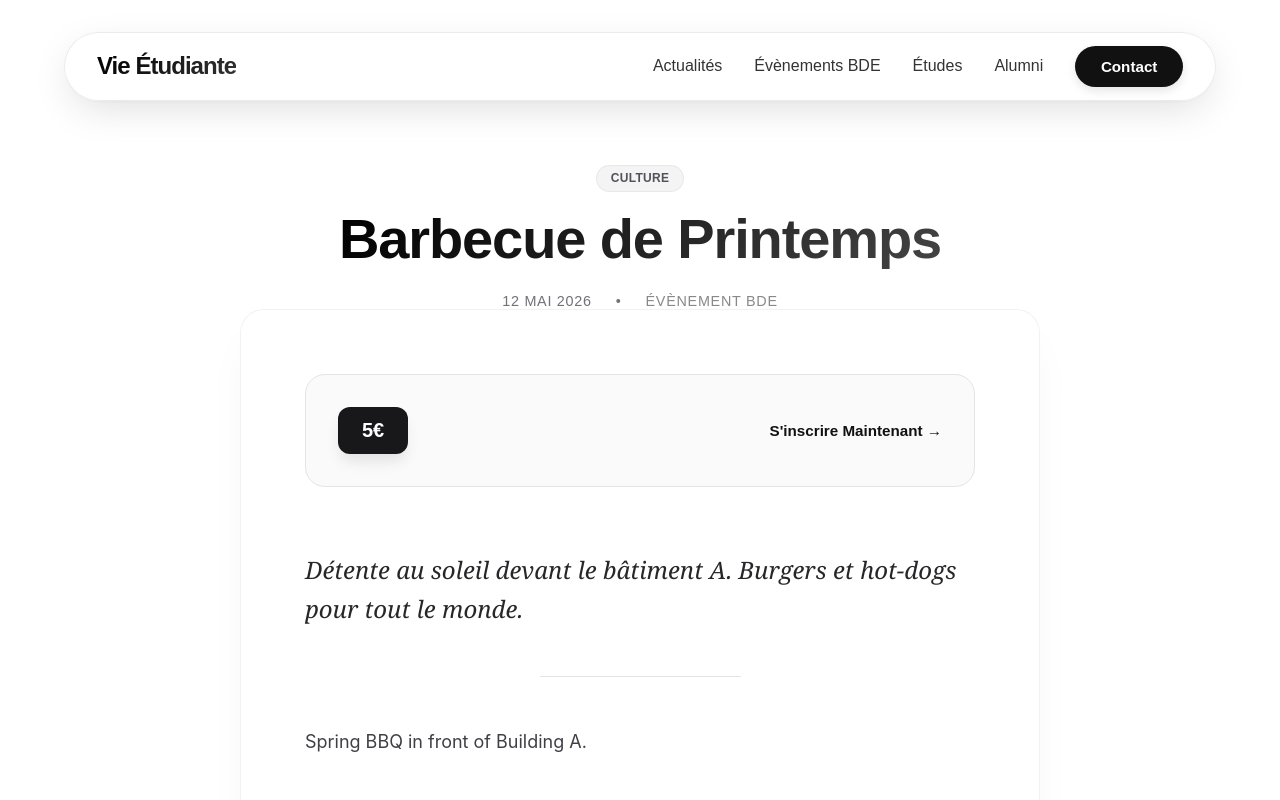
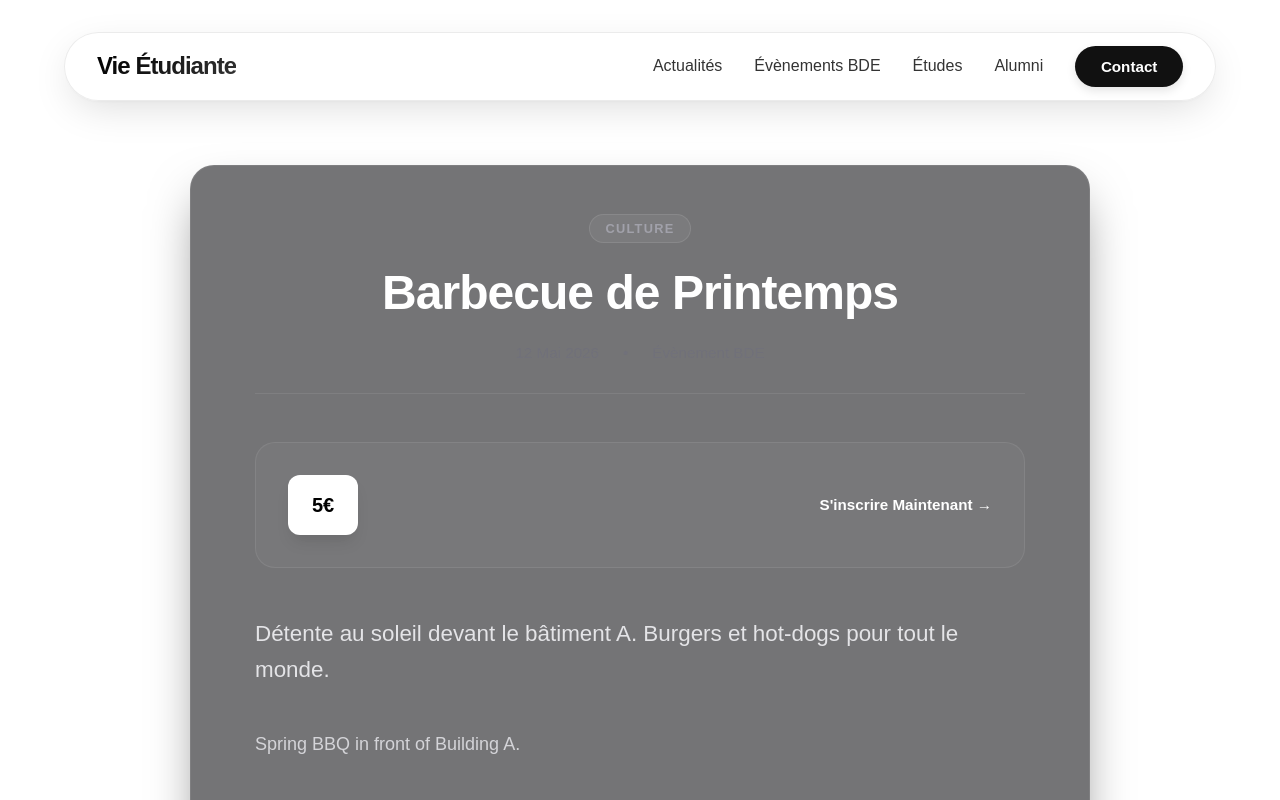
Before and after one commit to TORCHIN-Maxence-24020376/vie-etudiante, a Next.js app in the folder vie-etudiante/: page /bde/barbecue-printemps in a window 1280 px wide. Shown: the top 800 px of the page. Built offline with nearby package versions, Linux system fonts and the light colour scheme.

Commit message:
Commit 4

```diff
--- a/vie-etudiante/src/app/bde/[slug]/page.tsx
+++ b/vie-etudiante/src/app/bde/[slug]/page.tsx
@@ -1,5 +1,5 @@
 import Link from 'next/link';
-import styles from '../../inner.module.css';
+import ArticleDetail from '../../../components/ArticleDetail/ArticleDetail';
 import contentData from '../../../data/content.json';
 import { notFound } from 'next/navigation';
 
@@ -18,44 +18,17 @@ export default async function EventDetail({ params }: { params: Promise<{ slug:
     }
 
     return (
-        <main className={styles.main}>
-            {/* Editorial Header */}
-            <section className={styles.hero} style={{ paddingBottom: '2rem' }}>
-                <div className={styles.detailHeader}>
-                    <span className={styles.categoryBadge}>{event.category}</span>
-                </div>
-                <h1 className={styles.title}>{event.title}</h1>
-                <div className={styles.detailMetaGroup}>
-                    <span className={styles.detailDate}>{event.date}</span>
-                    <span>•</span>
-                    <span style={{ color: '#888' }}>Évènement BDE</span>
-                </div>
-            </section>
-
-            {/* Article Content */}
-            <article className={styles.articleContainer}>
-                {/* Event Specific Card */}
-                <div className={styles.eventMetaBox}>
-                    <span className={styles.priceTag}>{event.price}</span>
-                    <a href="#" className={styles.cardLink}>S'inscrire Maintenant →</a>
-                </div>
-
-                <p className={styles.journalLead}>
-                    {event.desc}
-                </p>
-
-                <hr className={styles.detailDivider} />
-
-                <div className={styles.journalBody}>
-                    {event.content || "Détails de l'événement à venir..."}
-                </div>
-
-                <div className={styles.backLinkContainer}>
-                    <Link href="/bde" className={styles.backButton}>
-                        ← Retour aux événements
-                    </Link>
-                </div>
-            </article>
-        </main>
+        <ArticleDetail
+            category={event.category}
+            title={event.title}
+            date={event.date}
+            subtitle="Évènement BDE"
+            description={event.desc}
+            content={event.content}
+            backLink="/bde"
+            backText="← Retour aux événements"
+            price={event.price}
+            registerLink="#"
+        />
     );
 }
--- a/vie-etudiante/src/app/actualites/[slug]/ArticleDetail.module.css
+++ b/vie-etudiante/src/components/ArticleDetail/ArticleDetail.module.css
@@ -122,6 +122,45 @@
     }
 }
 
+/* Event Specific Styles */
+
+.eventMetaBox {
+    background: rgba(255, 255, 255, 0.03);
+    border-radius: 20px;
+    padding: 2rem;
+    display: flex;
+    justify-content: space-between;
+    align-items: center;
+    margin-bottom: 3rem;
+    border: 1px solid rgba(255, 255, 255, 0.08);
+}
+
+.priceTag {
+    background: #fff;
+    color: #000;
+    padding: 0.75rem 1.5rem;
+    border-radius: 12px;
+    font-weight: 700;
+    font-size: 1.25rem;
+    box-shadow: 0 10px 15px -3px rgba(0, 0, 0, 0.1);
+}
+
+.cardLink {
+    color: #fff;
+    font-weight: 600;
+    text-decoration: none;
+    font-size: 0.95rem;
+    display: inline-flex;
+    align-items: center;
+    gap: 0.5rem;
+    transition: gap 0.2s ease;
+}
+
+.cardLink:hover {
+    gap: 0.75rem;
+    text-decoration: underline;
+}
+
 @media (max-width: 768px) {
     .articleContainer {
         padding: 2rem;
@@ -135,4 +174,10 @@
     .lead {
         font-size: 1.15rem;
     }
+
+    .eventMetaBox {
+        flex-direction: column;
+        gap: 1.5rem;
+        text-align: center;
+    }
 }
--- /dev/null
+++ b/vie-etudiante/src/components/ArticleDetail/ArticleDetail.tsx
@@ -0,0 +1,74 @@
+import Link from 'next/link';
+import styles from './ArticleDetail.module.css';
+
+interface ArticleDetailProps {
+    category: string;
+    title: string;
+    date: string;
+    readTime?: string;
+    subtitle?: string;
+    description: string;
+    content: string;
+    backLink: string;
+    backText: string;
+    price?: string;
+    registerLink?: string;
+}
+
+export default function ArticleDetail({
+    category,
+    title,
+    date,
+    readTime,
+    subtitle,
+    description,
+    content,
+    backLink,
+    backText,
+    price,
+    registerLink
+}: ArticleDetailProps) {
+    return (
+        <main className={styles.main}>
+            <article className={styles.articleContainer}>
+                <header className={styles.header}>
+                    <span className={styles.category}>{category}</span>
+                    <h1 className={styles.title}>{title}</h1>
+                    <div className={styles.meta}>
+                        <time>{date}</time>
+                        {(readTime || subtitle) && <span>•</span>}
+                        {readTime && <span>{readTime}</span>}
+                        {subtitle && <span>{subtitle}</span>}
+                    </div>
+                </header>
+
+                <div className={styles.content}>
+                    {(price || registerLink) && (
+                        <div className={styles.eventMetaBox}>
+                            {price && <span className={styles.priceTag}>{price}</span>}
+                            {registerLink && (
+                                <a href={registerLink} className={styles.cardLink}>
+                                    S'inscrire Maintenant →
+                                </a>
+                            )}
+                        </div>
+                    )}
+
+                    <p className={styles.lead}>
+                        {description}
+                    </p>
+
+                    <div className={styles.body}>
+                        {content || "Contenu détaillé à venir..."}
+                    </div>
+                </div>
+
+                <div className={styles.footer}>
+                    <Link href={backLink} className={styles.backButton}>
+                        {backText}
+                    </Link>
+                </div>
+            </article>
+        </main>
+    );
+}
```
Also changed, not shown: vie-etudiante/src/app/actualites/[slug]/page.tsx (+10 -30 lines).
